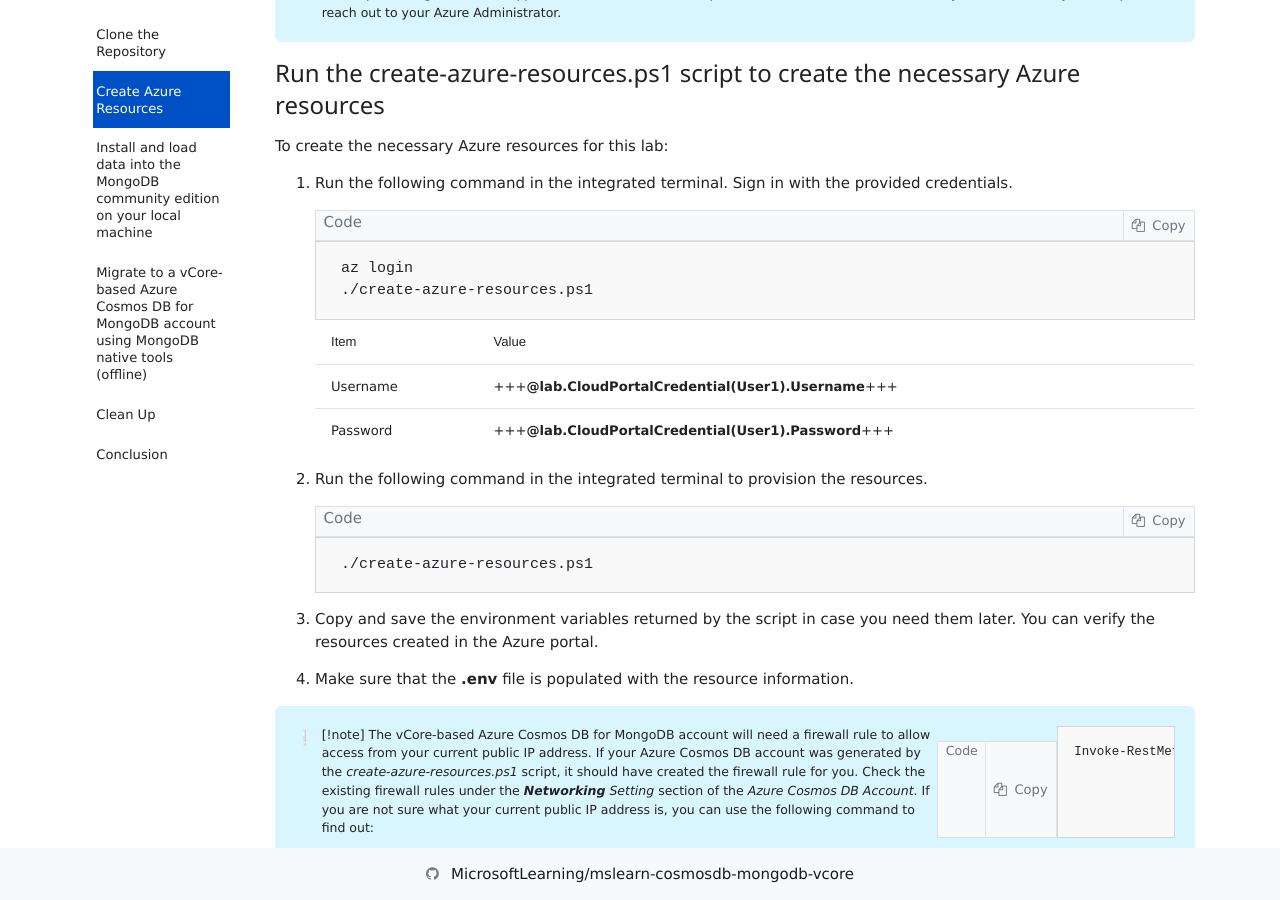
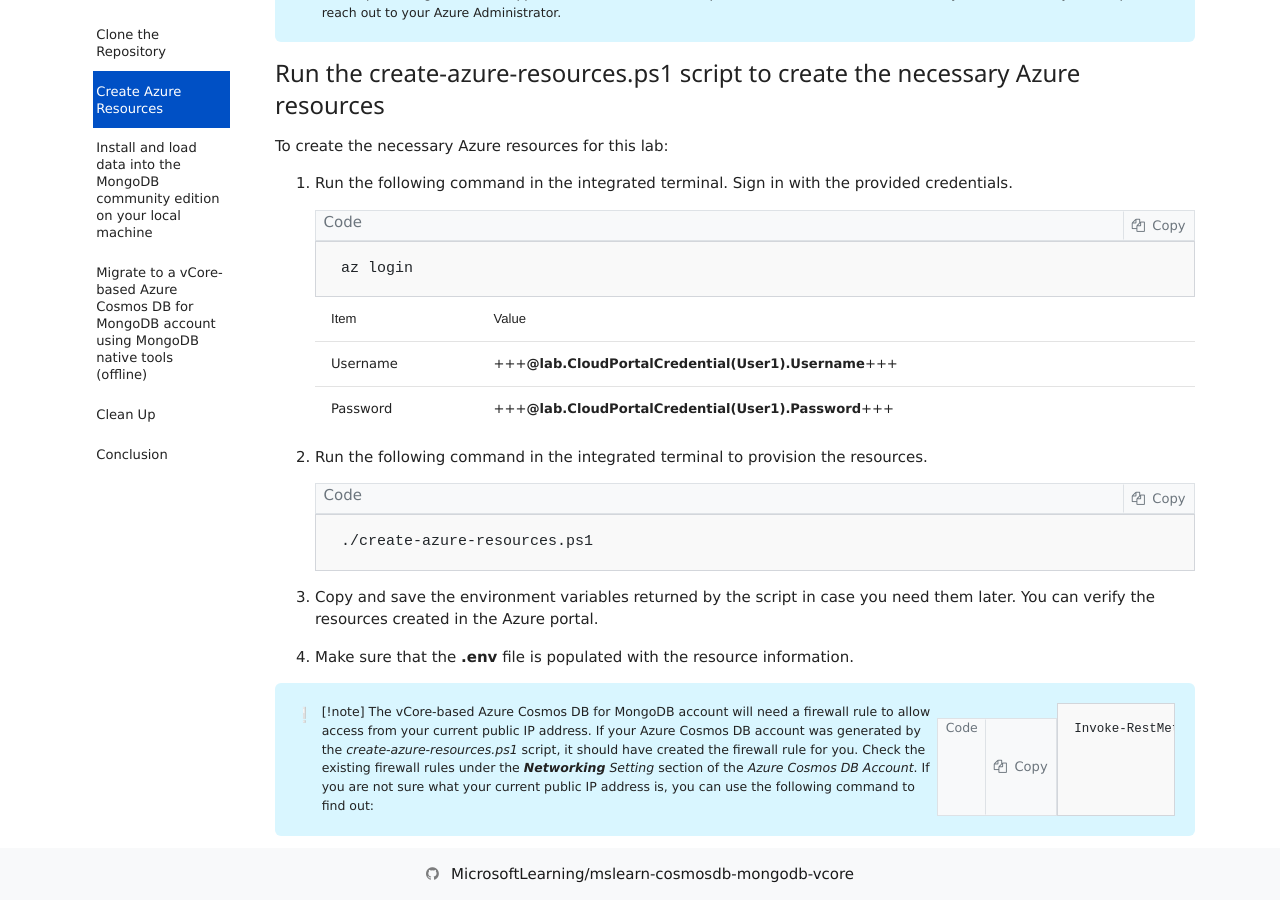
Before and after one commit to MicrosoftLearning/mslearn-cosmosdb-mongodb-vcore, a Jekyll site: the page built from Instructions/02-migrate.md, in a window 1280 px wide and 900 px high, scrolled down 1953 px. Built offline with Jekyll 4.4.1, drawn with Linux system fonts in a browser that asks for light colours; nearby versions of some CDN libraries; our own code applies the rules of GitHub Pages for plain Markdown files; comment, search, counter and statistics services are not loaded.

Commit message:
Update 02-migrate.md

````diff
--- a/Instructions/02-migrate.md
+++ b/Instructions/02-migrate.md
@@ -77,7 +77,6 @@ To create the necessary Azure resources for this lab:
 
     ```powershell
     az login
-    ./create-azure-resources.ps1
     ```
 
     | Item | Value |
````
